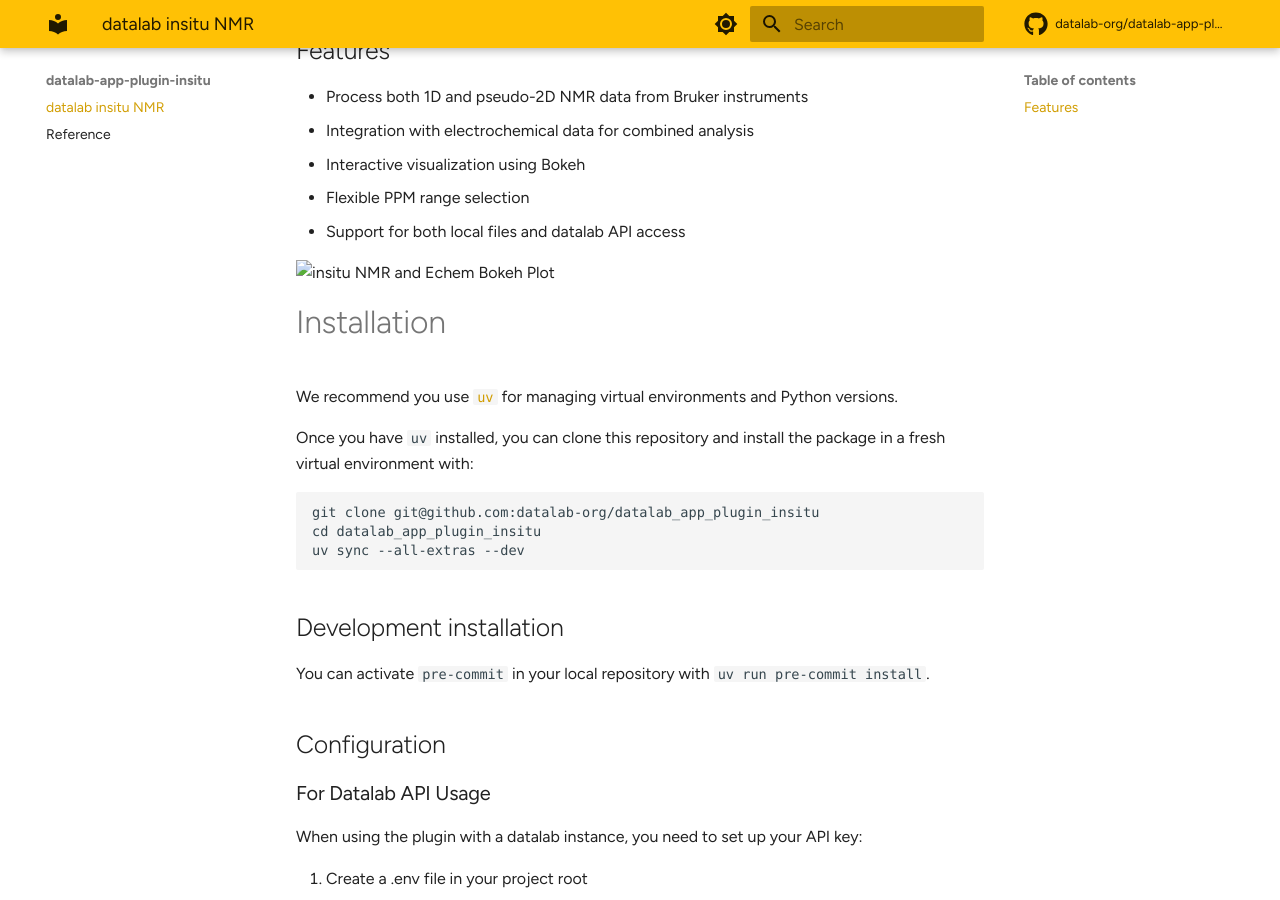
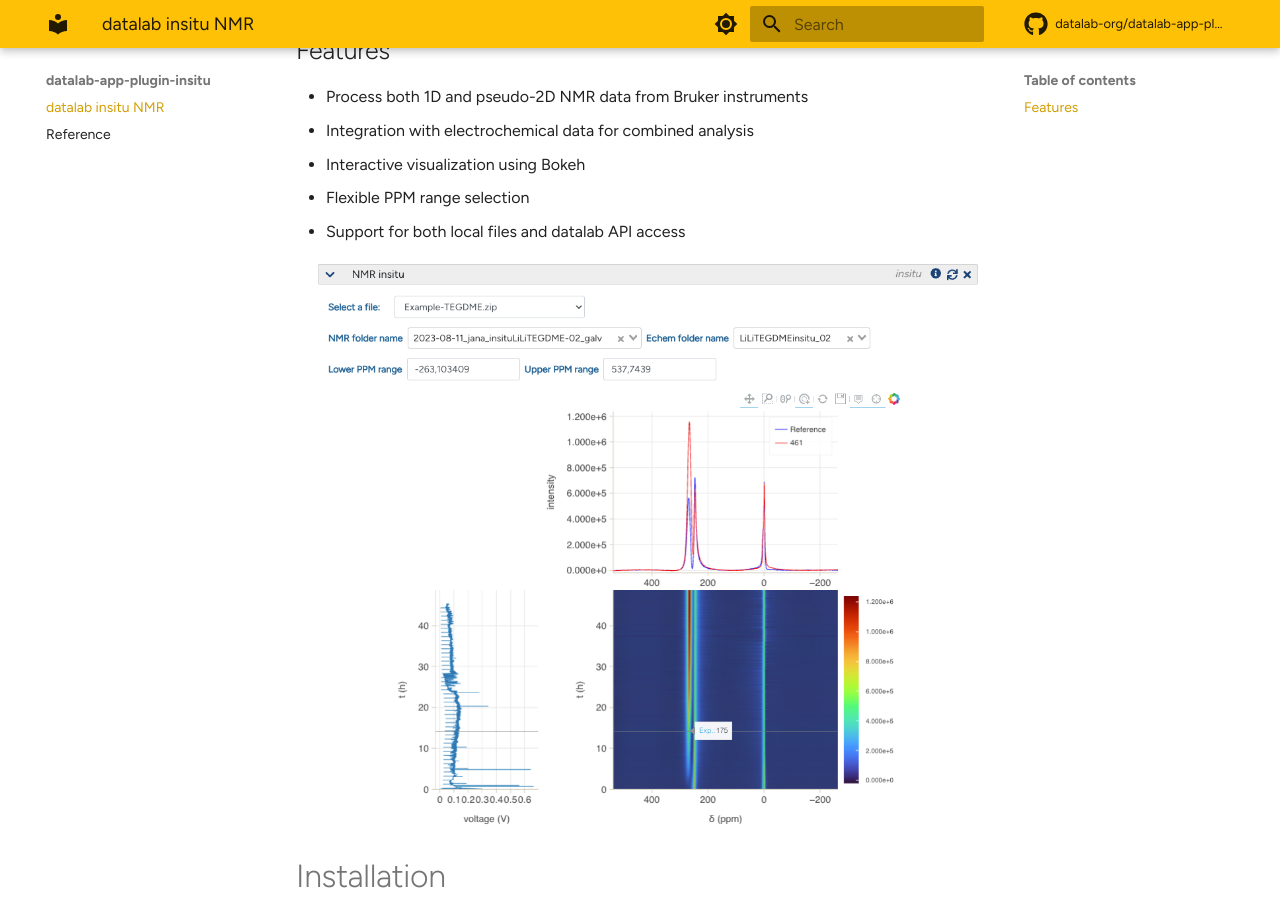
Before and after one commit to datalab-org/datalab-app-plugin-insitu, an MkDocs documentation site: the page built from docs/index.md, in a window 1280 px wide and 900 px high, scrolled down 448 px. Built offline with MkDocs 1.6.1 and Material for MkDocs 9.7.7, drawn with Linux system fonts in a browser that asks for light colours; some web fonts are replaced; comment, search, counter and statistics services are not loaded.

Commit message:
Update .readthedocs

```diff
--- a/docs/index.md
+++ b/docs/index.md
@@ -20,7 +20,7 @@ The project was originally developed in and is currently deployed for the [Grey
 - Flexible PPM range selection
 - Support for both local files and datalab API access
 
-![insitu NMR and Echem Bokeh Plot](docs/assets/datalab_plugin_bokeh_plot.png)
+![insitu NMR and Echem Bokeh Plot](assets/datalab_plugin_bokeh_plot.png)
 
 # Installation
 
--- a/src/datalab_app_plugin_insitu/__init__.py
+++ b/src/datalab_app_plugin_insitu/__init__.py
@@ -2,6 +2,7 @@
 
 from importlib.metadata import version
 from .nmr_insitu import process_local_data, process_datalab_data
+from .blocks import *
 
 __version__ = version("datalab-app-plugin-insitu")
 
```
